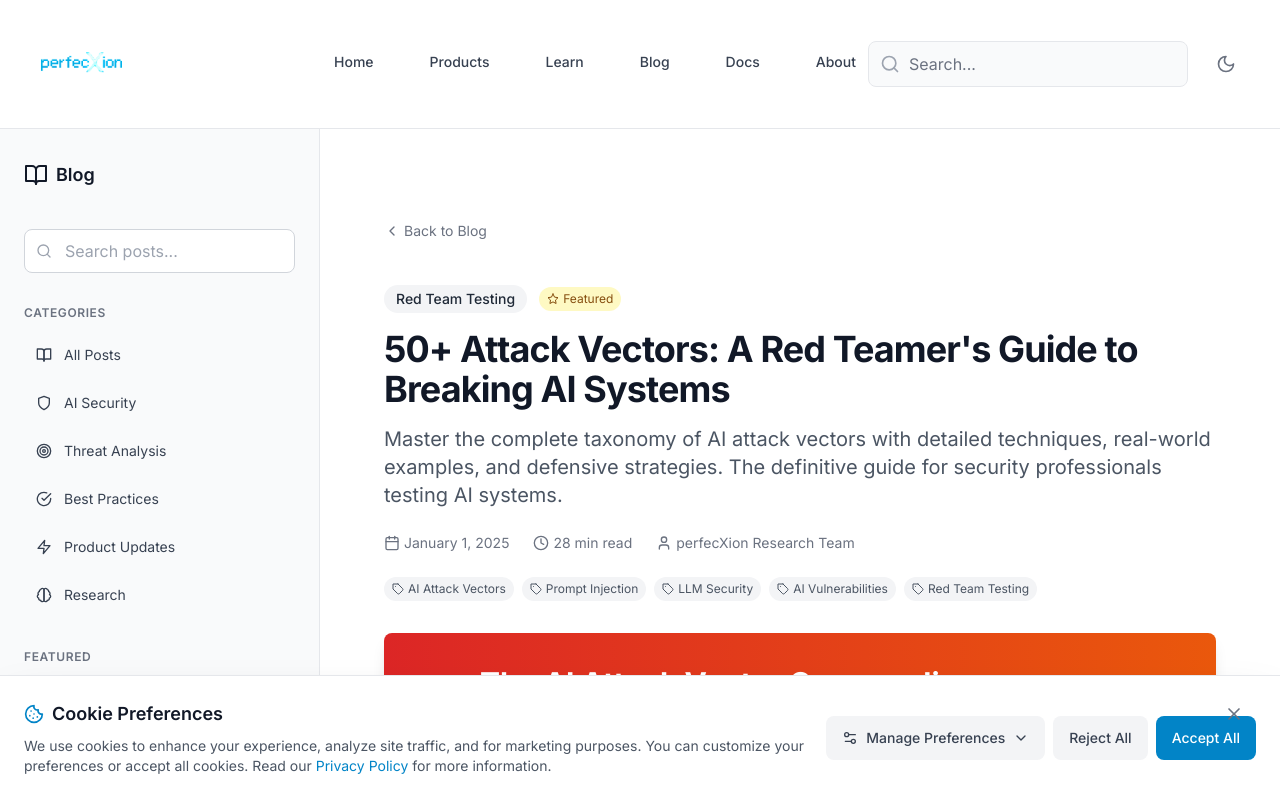
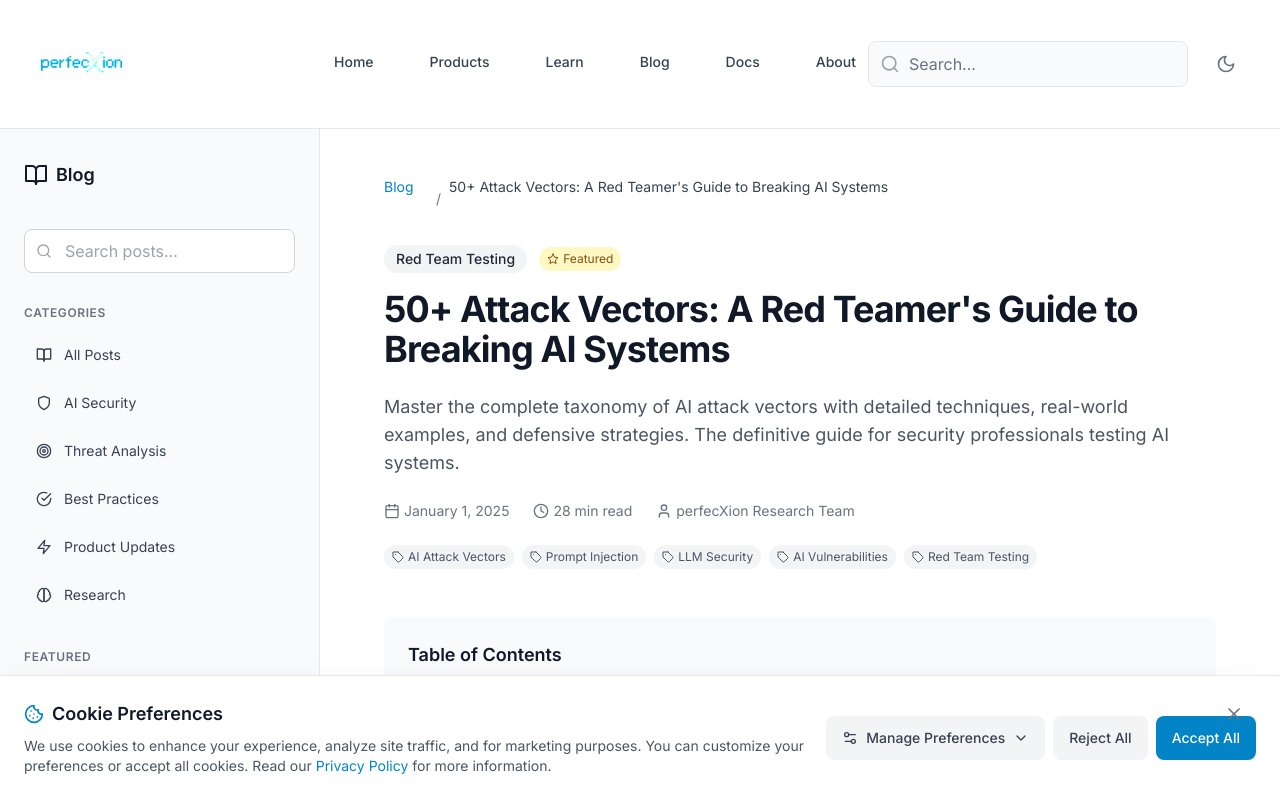
Before and after one commit to perfecxion-ai/perfecxion-site, a Next.js app: page /blog/50-attack-vectors-ai-red-team-guide in a window 1280 px wide. Shown: the top 798 px of the page. Built offline with nearby package versions, Linux system fonts and the light colour scheme.

Commit message:
Fix blog formatting and layout issues - Update blog layout to match learn page structure - Fix ContentHub to not show learning paths on blog pages - Add breadcrumbs and table of contents to blog posts - Improve blog post styling and navigation

```diff
--- a/app/blog/BlogLayoutClient.tsx
+++ b/app/blog/BlogLayoutClient.tsx
@@ -63,15 +63,15 @@ export default function BlogLayoutClient({
 
             <div className="flex">
                 {/* Sidebar - Desktop */}
-                <div className="hidden lg:block w-80 bg-gray-50 dark:bg-gray-900/50 border-r border-gray-200 dark:border-gray-800 min-h-screen overflow-y-auto">
-                    <SidebarContent onLinkClick={() => {}} />
+                <div className="hidden lg:block w-80 bg-gray-50 dark:bg-gray-900/50 border-r border-gray-200 dark:border-gray-800 min-h-screen p-6 overflow-y-auto">
+                    <SidebarContent onLinkClick={() => { }} />
                 </div>
 
                 {/* Sidebar - Mobile */}
                 {sidebarOpen && (
                     <div className="lg:hidden fixed inset-0 z-40 flex">
                         <div className="fixed inset-0 bg-gray-900/20 backdrop-blur-sm" onClick={() => setSidebarOpen(false)}></div>
-                        <div className="relative flex w-full max-w-xs flex-col bg-gray-50 dark:bg-gray-900/95 border-r border-gray-200 dark:border-gray-800 overflow-y-auto">
+                        <div className="relative flex w-full max-w-xs flex-col bg-gray-50 dark:bg-gray-900/95 border-r border-gray-200 dark:border-gray-800 p-6 overflow-y-auto">
                             <SidebarContent onLinkClick={() => setSidebarOpen(false)} />
                         </div>
                     </div>
@@ -79,7 +79,7 @@ export default function BlogLayoutClient({
 
                 {/* Main Content */}
                 <div className="flex-1">
-                    <div className="max-w-6xl mx-auto px-4 sm:px-6 lg:px-8 py-8 lg:py-12">
+                    <div className="max-w-4xl mx-auto px-4 sm:px-6 lg:px-8 py-8 lg:py-12">
                         {children}
                     </div>
                 </div>
@@ -90,7 +90,7 @@ export default function BlogLayoutClient({
 
 function SidebarContent({ onLinkClick }: { onLinkClick: () => void }) {
     return (
-        <div className="p-6">
+        <>
             <div className="mb-8">
                 <Link
                     href="/blog"
@@ -203,6 +203,6 @@ function SidebarContent({ onLinkClick }: { onLinkClick: () => void }) {
                     </button>
                 </div>
             </div>
-        </div>
+        </>
     )
 }
--- a/app/blog/[slug]/page.tsx
+++ b/app/blog/[slug]/page.tsx
@@ -143,24 +143,23 @@ export default async function BlogPostPage({ params }: { params: { slug: string
   }
 
   return (
-    <div className="max-w-4xl mx-auto px-4 sm:px-6 lg:px-8 py-8">
-      {/* Navigation */}
-      <div className="mb-8">
-        <Link
-          href="/blog"
-          className="inline-flex items-center text-sm text-gray-500 hover:text-gray-700 dark:text-gray-400 dark:hover:text-gray-200 transition-colors"
-        >
-          <ChevronLeft className="h-4 w-4 mr-1" />
-          Back to Blog
-        </Link>
-      </div>
+    <>
+      {/* Breadcrumb */}
+      <nav className="text-sm text-gray-500 mb-6" aria-label="Breadcrumb">
+        <ol className="list-none p-0 inline-flex">
+          <li className="flex items-center">
+            <Link href="/blog" className="hover:underline text-primary-600 dark:text-primary-400">Blog</Link>
+            <span className="mx-2">/</span>
+          </li>
+          <li className="text-gray-700 dark:text-gray-300">{data.title}</li>
+        </ol>
+      </nav>
 
       {/* Header */}
-      <div className="mb-8">
+      <div className="mb-12">
         {data.category && (
           <div className="flex items-center gap-3 mb-4">
-            <span className={`inline-flex items-center px-3 py-1 rounded-full text-sm font-medium ${
-              data.category.toLowerCase() === 'ai security' ? 'bg-blue-100 text-blue-800 dark:bg-blue-900/20 dark:text-blue-400' :
+            <span className={`inline-flex items-center px-3 py-1 rounded-full text-sm font-medium ${data.category.toLowerCase() === 'ai security' ? 'bg-blue-100 text-blue-800 dark:bg-blue-900/20 dark:text-blue-400' :
                 data.category.toLowerCase() === 'threat analysis' ? 'bg-red-100 text-red-800 dark:bg-red-900/20 dark:text-red-400' :
                   data.category.toLowerCase() === 'best practices' ? 'bg-green-100 text-green-800 dark:bg-green-900/20 dark:text-green-400' :
                     data.category.toLowerCase() === 'product updates' ? 'bg-purple-100 text-purple-800 dark:bg-purple-900/20 dark:text-purple-400' :
@@ -181,11 +180,11 @@ export default async function BlogPostPage({ params }: { params: { slug: string
           </div>
         )}
 
-        <h1 className="text-4xl font-bold tracking-tight text-gray-900 dark:text-white mb-4">
+        <h1 className="text-4xl font-bold tracking-tight text-gray-900 dark:text-white mb-6">
           {data.title}
         </h1>
 
-        <p className="text-xl text-gray-600 dark:text-gray-400 mb-6">
+        <p className="text-lg text-gray-600 dark:text-gray-400 max-w-4xl mb-6">
           {data.description}
         </p>
 
@@ -225,10 +224,40 @@ export default async function BlogPostPage({ params }: { params: { slug: string
         )}
       </div>
 
+      {/* Table of Contents */}
+      {headings.length > 0 && (
+        <div className="mb-12 bg-gray-50 dark:bg-gray-900/50 rounded-lg p-6">
+          <h2 className="text-lg font-semibold text-gray-900 dark:text-white mb-4">Table of Contents</h2>
+          <ul className="space-y-2 text-sm">
+            {headings.map((heading, index) => (
+              <li key={index}>
+                <a
+                  href={`#${heading.id}`}
+                  className="text-primary-600 dark:text-primary-400 hover:underline"
+                >
+                  {heading.text}
+                </a>
+              </li>
+            ))}
+          </ul>
+        </div>
+      )}
+
       {/* Content */}
       <div className="prose prose-lg dark:prose-invert max-w-none">
         <MDXRemote source={cleanContent} components={mdxComponents} />
       </div>
+
+      {/* Navigation */}
+      <div className="flex items-center justify-between pt-8 border-t border-gray-200 dark:border-gray-700 mt-12">
+        <Link
+          href="/blog"
+          className="inline-flex items-center text-gray-600 dark:text-gray-400 hover:text-primary-600 dark:hover:text-primary-400 transition-colors"
+        >
+          <ChevronLeft className="mr-2 h-4 w-4" />
+          Back to Blog
+        </Link>
       </div>
+    </>
   );
 }
--- a/components/content/ContentHub.tsx
+++ b/components/content/ContentHub.tsx
@@ -79,8 +79,8 @@ export default function ContentHub({
         const filteredResults = contentType === 'blog'
           ? searchResults.filter(result => result.content.type === 'blog')
           : contentType === 'learning'
-          ? searchResults.filter(result => result.content.type === 'learning')
-          : searchResults
+            ? searchResults.filter(result => result.content.type === 'learning')
+            : searchResults
         setResults(filteredResults)
       } else {
         // Show recent content when no search/filters
@@ -203,7 +203,7 @@ export default function ContentHub({
       </div>
 
       {/* Learning Paths - Enhanced Design */}
-      {contentType !== 'blog' && !searchQuery && !Object.keys(filters).some(key => filters[key as keyof ContentFilter] && key !== 'sortBy' && key !== 'sortOrder') && (
+      {contentType === 'learning' && !searchQuery && !Object.keys(filters).some(key => filters[key as keyof ContentFilter] && key !== 'sortBy' && key !== 'sortOrder') && (
         <div className="mb-16">
           <div className="flex items-center justify-between mb-8">
             <h2 className="text-2xl font-bold text-gray-900 dark:text-white">
```
Lines whose indentation alone changed are shown as unchanged.
